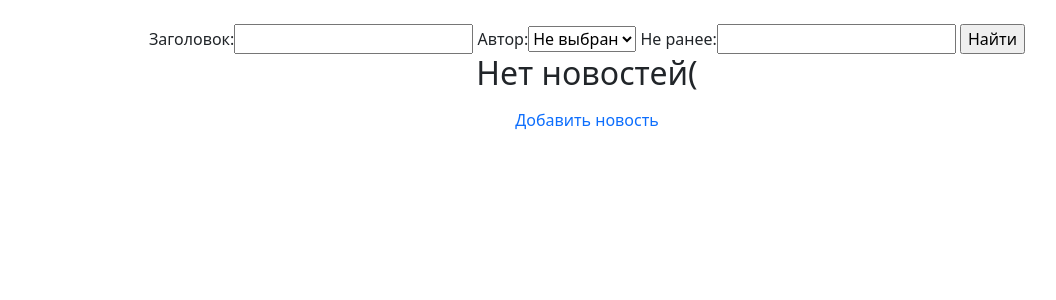
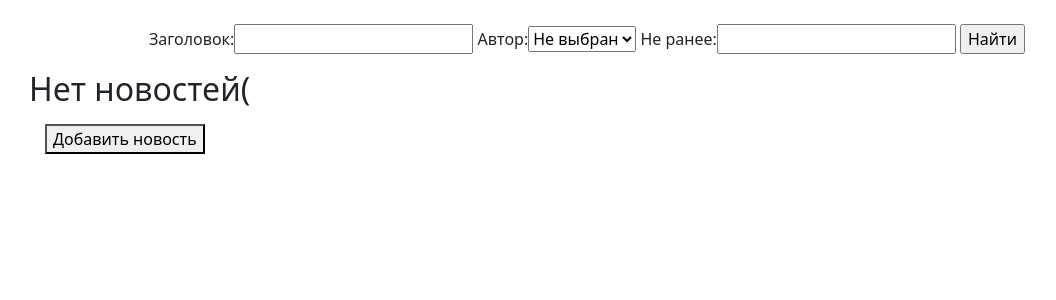
Before and after one commit to sol1ps1st/np_6_4, a Django app: page /news/ in a window 1280 px wide. Shown: the part 56-356 px from the top of the page, without its empty margins (53-1109 px from the left). Run offline with Django 3.2, Linux system fonts and the light colour scheme; data that the repository does not hold is empty; some libraries are stand-ins or nearby versions.

Commit message:
правит стили форм

```diff
--- a/news/templates/news/default.html
+++ b/news/templates/news/default.html
@@ -29,7 +29,8 @@
         <!-- Page content-->
         <div class="container">
            <div class="row">
-               <div class="col-lg-12 text-center">
+{#               <div class="col-lg-12 text-center">#}
+               <div class="col-lg-12">
                    {% block content %}
                    {% endblock content %}
                </div>
--- a/news/templates/news/news.html
+++ b/news/templates/news/news.html
@@ -6,10 +6,13 @@
 {% endblock title %}
 
 {% block content %}
+    <div class="text-center">
         <form method="GET">
             {{ filter.form }}
             <input type="submit" value="Найти">
         </form>
+    </div>
+    <p>
         {% if news %}
             <table>
                 <tr>
@@ -33,8 +36,11 @@
             <h2>Нет новостей(</h2>
         {% endif %}
 
-    <a class="nav-link" href={% url 'news_create' %}>Добавить новость</a> <br>
+    <a class="nav-link" href={% url 'news_create' %}>
+        <button type="button">Добавить новость</button>
+    </a>
 
+    <div class="text-center">
         {% if is_paginated %}
             {% if page_obj.has_previous %}
                 <a href="?page=1{{ filter_params }}">first</a>
@@ -54,5 +60,5 @@
                 <a href="?page={{ page_obj.paginator.num_pages }}{{ filter_params }}">last</a>
             {% endif %}
         {% endif %}
-
+    </div>
 {% endblock content %}
```
Also changed, not shown: news/forms.py (+20 -5 lines). Lines whose indentation alone changed are shown as unchanged.
